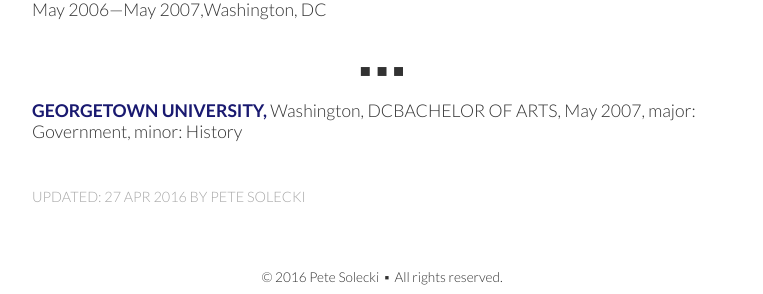
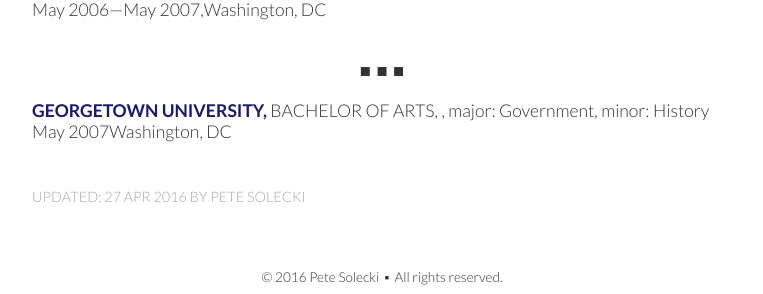
Before and after one commit to petesolecki/www-ps, a Jekyll site: the page resume/index-new.html, which Jekyll copies as it is, in a window 1280 px wide. Shown: the part 1546-1840 px from the top of the page, without its empty margins (258-1021 px from the left). Built offline with Jekyll 4.4.1, drawn with Linux system fonts in a browser that asks for light colours; Markdown is read by kramdown in place of the engine named in the settings.

Commit message:
alum
one line

```diff
--- a/resume/index-new.html
+++ b/resume/index-new.html
@@ -303,16 +303,17 @@
 		<span class="organization" itemprop="alumniOf" itemscope itemtype="http://schema.org/CollegeOrUniversity">
 			<em itemprop="name" class="organization-name">Georgetown University</em>
 			<link itemprop="sameAs" href="http://www.georgetown.edu/" />
+		</span>
+		<span class="position">
+			<em class="job-title" itemprop="namedPosition">Bachelor of Arts</em>, major: Government, minor: History<em class="time-period"><time itemprop="startDate" datetime="2007-05">May 2007</time></em>
+		</span>
 			<em itemprop="address" itemscope itemtype="http://schema.org/PostalAddress" class="organization-location">
 				<span itemprop="streetAddress" content="3700 O St NW"></span>
 				<span itemprop="addressLocality">Washington</span>,
 				<span itemprop="addressRegion">DC</span>
 				<span itemprop="postalCode" content="20057"></span>
 			</em>
-		</span>
-		<span class="position">
-			<em class="job-title" itemprop="namedPosition">Bachelor of Arts</em><em class="time-period"><time itemprop="startDate" datetime="2007-05">May 2007</time></em>, major: Government, minor: History
-		</span>
+
 	</div>
 
 </div>
```
